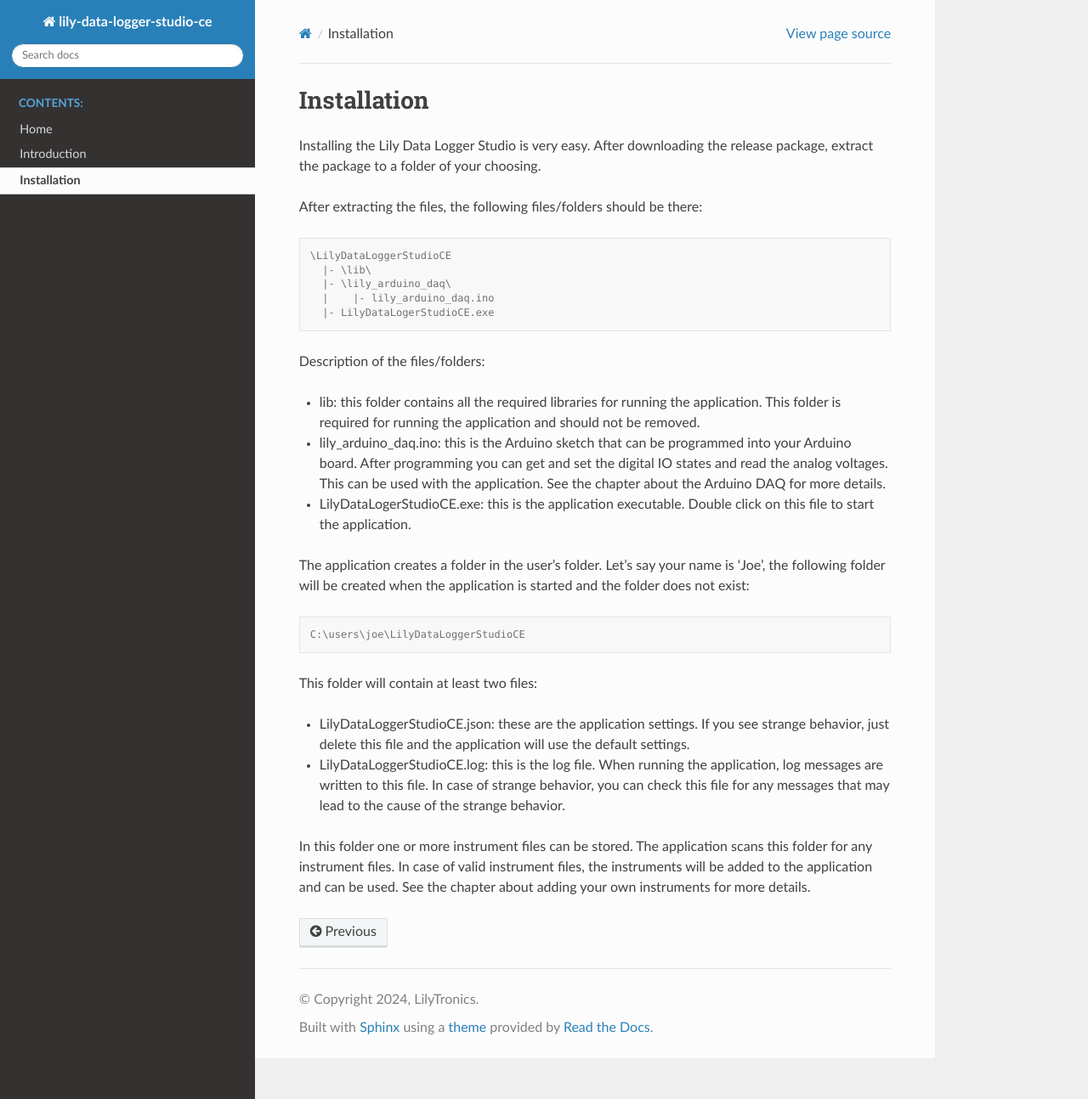
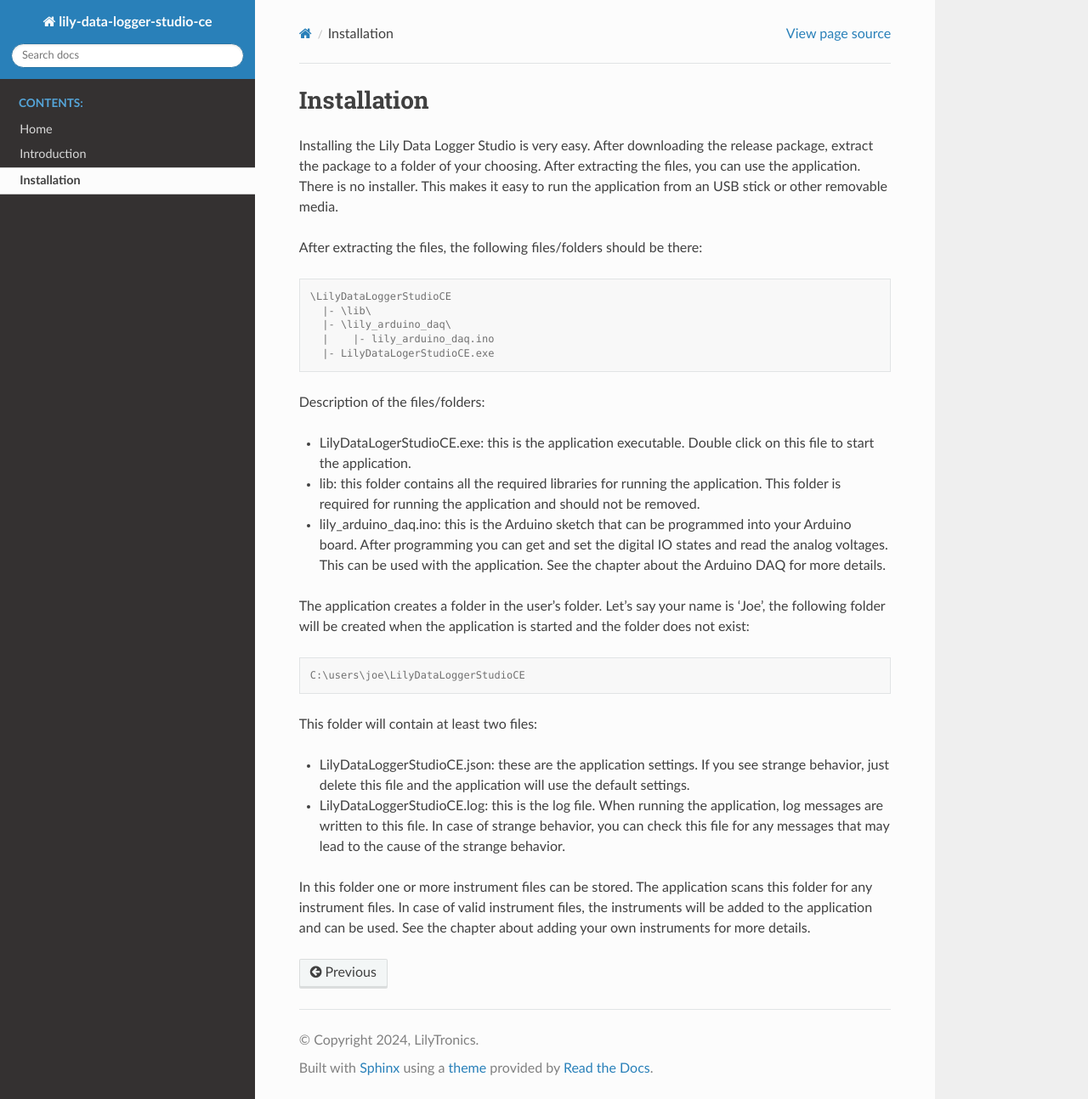
Before and after one commit to LilyTronics/lily_data_logger_software, a Sphinx documentation site: the page built from docs/installation.rst, in a window 1280 px wide and 1294 px high. Shown: the whole window at 85% size. Built offline with Sphinx 7.4.7 and the Read the Docs theme 2.0.0, drawn with Linux system fonts in a browser that asks for light colours.

Commit message:
updated installation page

```diff
--- a/docs/installation.rst
+++ b/docs/installation.rst
@@ -2,7 +2,9 @@
 ============
 
 Installing the Lily Data Logger Studio is very easy. After downloading the release package, extract
-the package to a folder of your choosing.
+the package to a folder of your choosing. After extracting the files, you can use the application.
+There is no installer. This makes it easy to run the application from an USB stick or other
+removable media.
 
 After extracting the files, the following files/folders should be there:
 
@@ -16,13 +18,13 @@
 
 Description of the files/folders:
 
+* LilyDataLogerStudioCE.exe: this is the application executable. Double click on this file to
+  start the application.
 * lib: this folder contains all the required libraries for running the application.
   This folder is required for running the application and should not be removed.
 * lily_arduino_daq.ino: this is the Arduino sketch that can be programmed into your Arduino board.
   After programming you can get and set the digital IO states and read the analog voltages.
   This can be used with the application. See the chapter about the Arduino DAQ for more details.
-* LilyDataLogerStudioCE.exe: this is the application executable. Double click on this file to
-  start the application.
 
 The application creates a folder in the user's folder. Let's say your name is 'Joe', the following
 folder will be created when the application is started and the folder does not exist:
```
